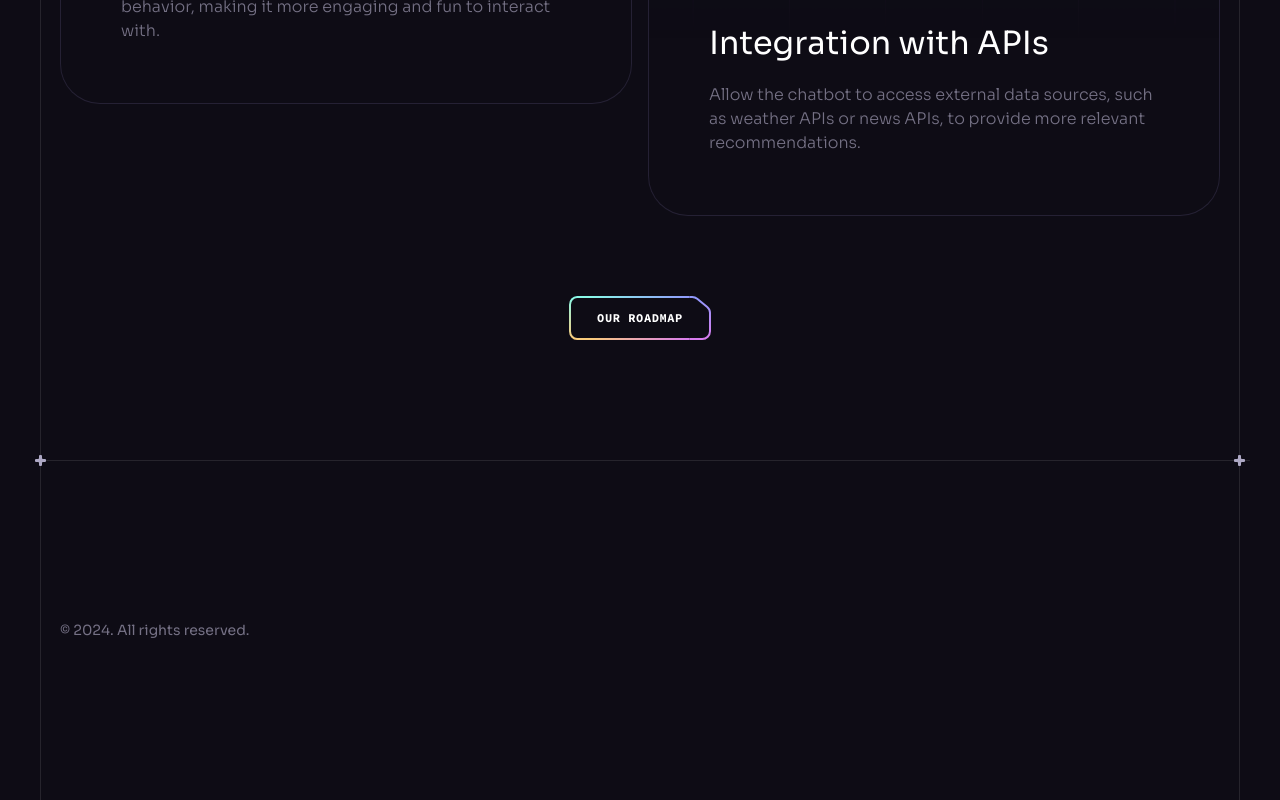
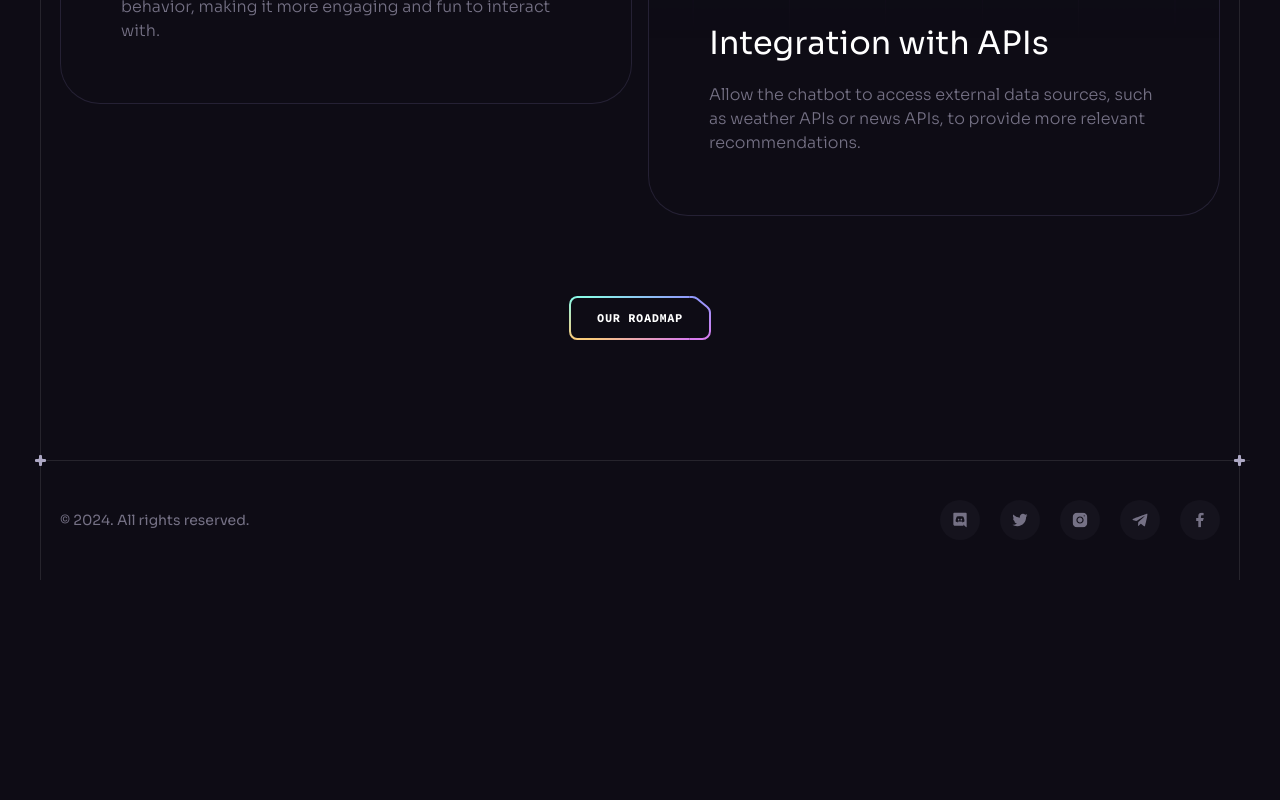
Before and after one commit to jahez07/brainwave, a React (Vite) app: page / in a window 1280 px wide. Shown: the part 8971-9771 px from the top of the page. After the commit the page ends 9551 px from the top, so only its background shows below. Built offline with nearby package versions, Linux system fonts and the light colour scheme.

Commit message:
Update Footer.jsx

```diff
--- a/src/components/Footer.jsx
+++ b/src/components/Footer.jsx
@@ -1,14 +1,26 @@
 import Section from "./Section";
+import { socials } from "../constants";
 
 const Footer = () => {
   return (
-    <Section crosses className="!px-0!py-10">
+    <Section crosses className="!px-0 !py-10">
       <div className="container flex sm:justify-between justify-center items-center gap-10 max-sm:flex-col">
         <p className="caption text-n-4 lg:block">
           © {new Date().getFullYear()}. All rights reserved.
         </p>
 
-        <ul className="flex gap-5 flex-wrap"></ul>
+        <ul className="flex gap-5 flex-wrap">
+          {socials.map((item) => (
+            <a
+              key={item.id}
+              href={item.url}
+              target="_blank"
+              className="flex items-center justify-center w-10 h-10 bg-n-7 rounded-full transition-colors hover:bg-n-6"
+            >
+              <img src={item.iconUrl} width={16} height={16} alt={item.title} />
+            </a>
+          ))}
+        </ul>
       </div>
     </Section>
   );
```
